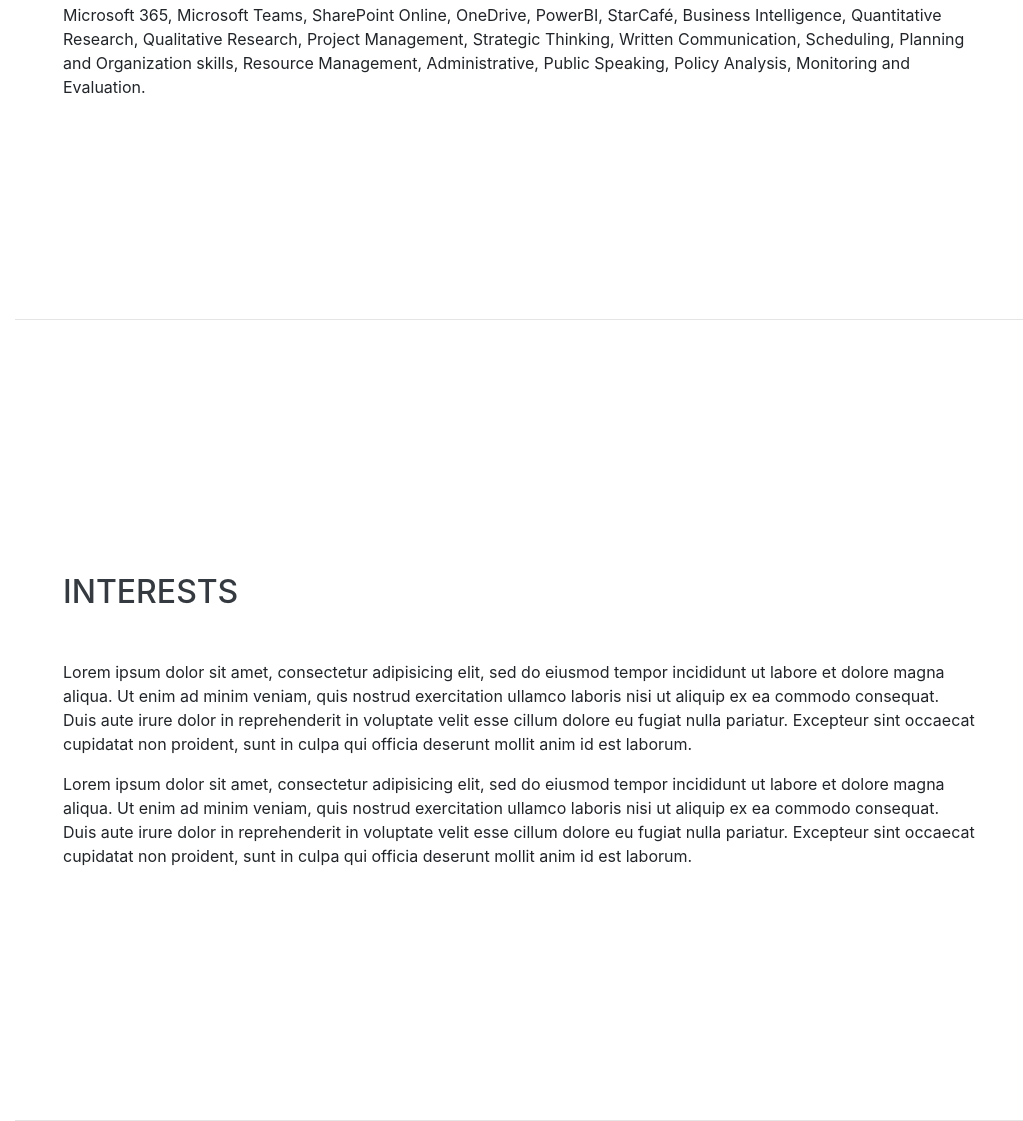
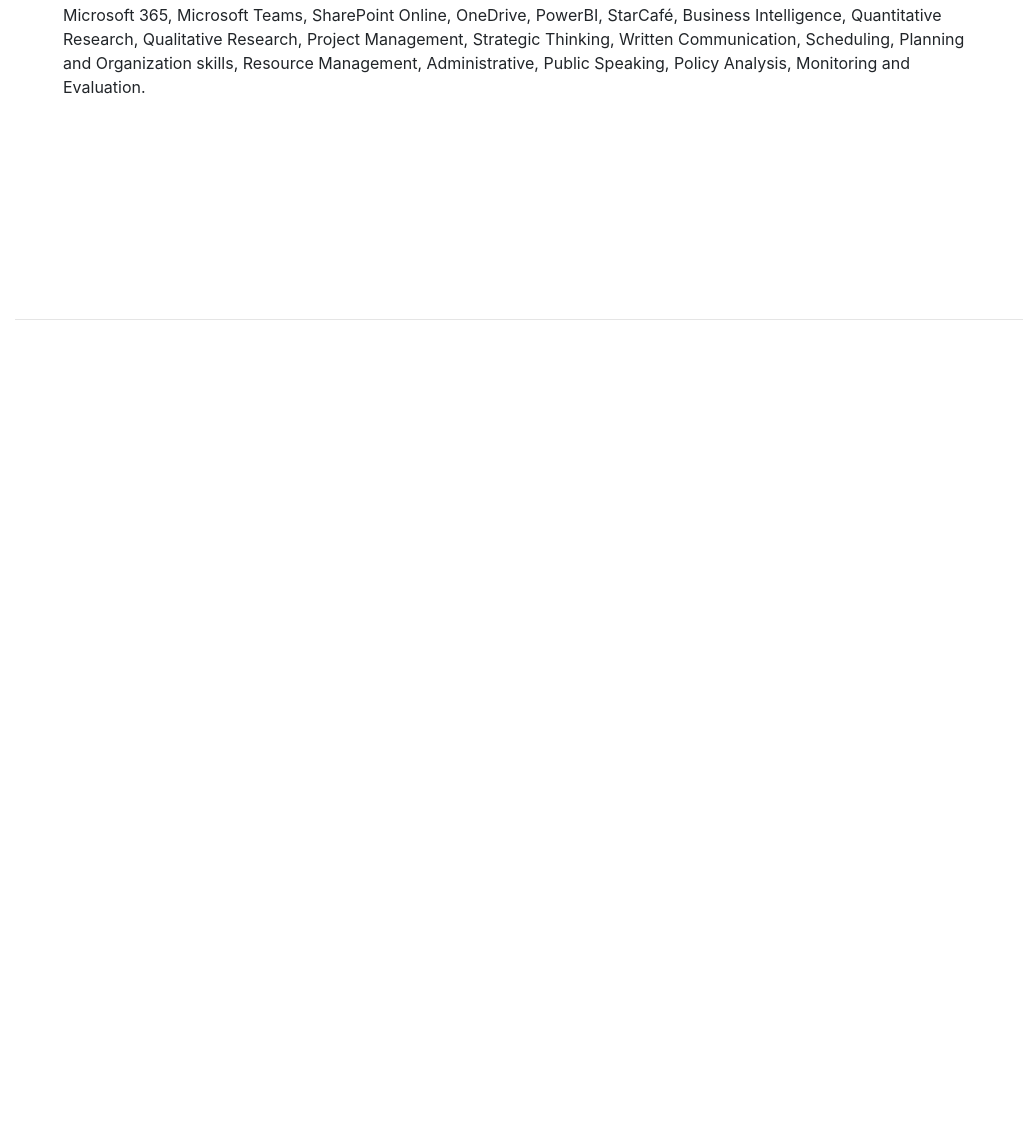
Before and after one commit to danardekani/meganardekani, a website with bundled scripts: page index.html in a window 1280 px wide. Shown: the part 4219-5340 px from the top of the page, without its empty margins (257-1280 px from the left). After the commit the page ends 4539 px from the top, so only its background shows below. Built offline with nearby package versions, Linux system fonts and the light colour scheme; a web font is replaced by a local one.

Commit message:
delete interests section

```diff
--- a/index.html
+++ b/index.html
@@ -247,24 +247,6 @@
 
     <hr class="m-0">
 
-    <section class="resume-section p-3 p-lg-5 d-flex align-items-center" id="interests">
-      <div class="w-100">
-        <h2 class="mb-5">Interests</h2>
-        <p>Lorem ipsum dolor sit amet, consectetur adipisicing elit, sed do eiusmod
-        tempor incididunt ut labore et dolore magna aliqua. Ut enim ad minim veniam,
-        quis nostrud exercitation ullamco laboris nisi ut aliquip ex ea commodo
-        consequat. Duis aute irure dolor in reprehenderit in voluptate velit esse
-        cillum dolore eu fugiat nulla pariatur. Excepteur sint occaecat cupidatat non
-        proident, sunt in culpa qui officia deserunt mollit anim id est laborum.</p>
-        <p class="mb-0">Lorem ipsum dolor sit amet, consectetur adipisicing elit, sed do eiusmod tempor incididunt ut labore et dolore magna aliqua. Ut enim ad minim veniam, quis nostrud exercitation ullamco laboris nisi ut aliquip ex ea commodo
-        consequat. Duis aute irure dolor in reprehenderit in voluptate velit esse
-        cillum dolore eu fugiat nulla pariatur. Excepteur sint occaecat cupidatat non
-        proident, sunt in culpa qui officia deserunt mollit anim id est laborum.</p>
-      </div>
-    </section>
-
-    <hr class="m-0">
-
   </div>
 
   <!-- Bootstrap core JavaScript -->
```
